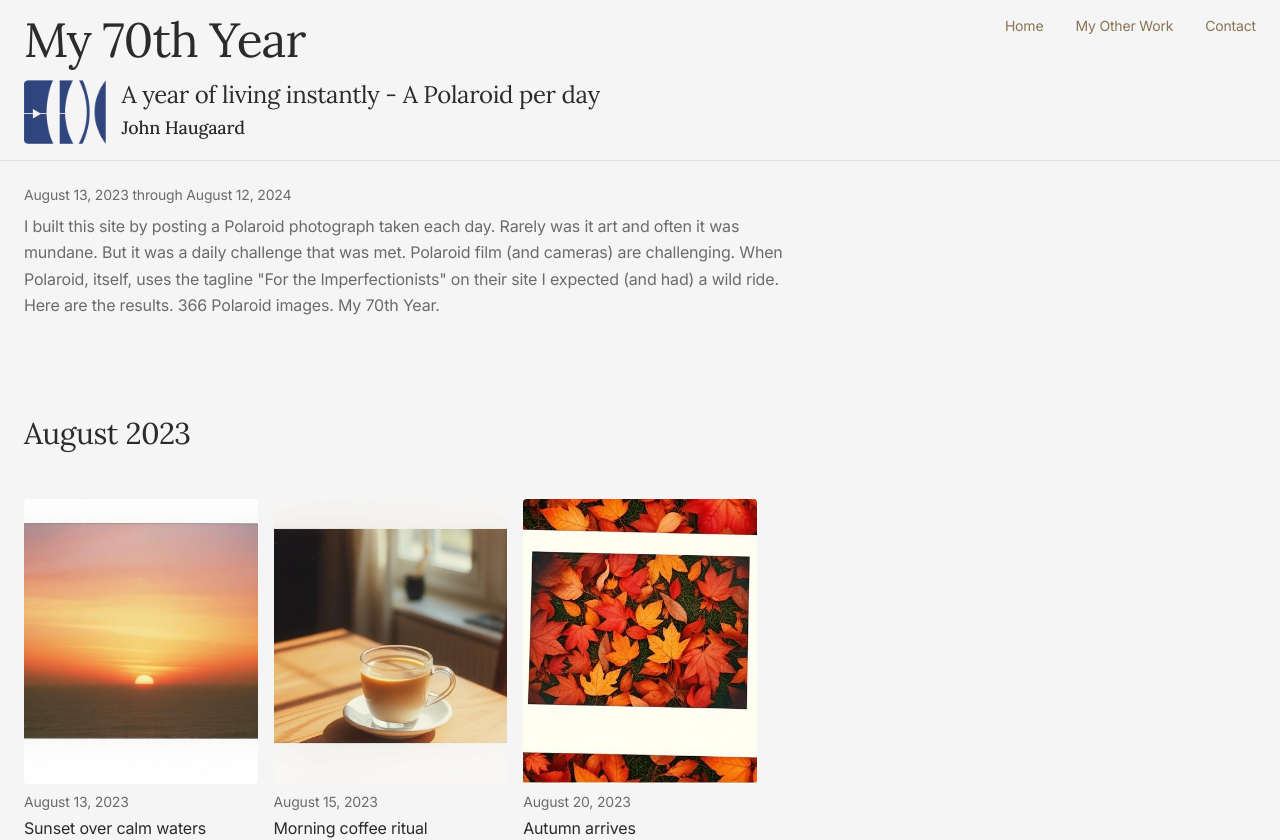
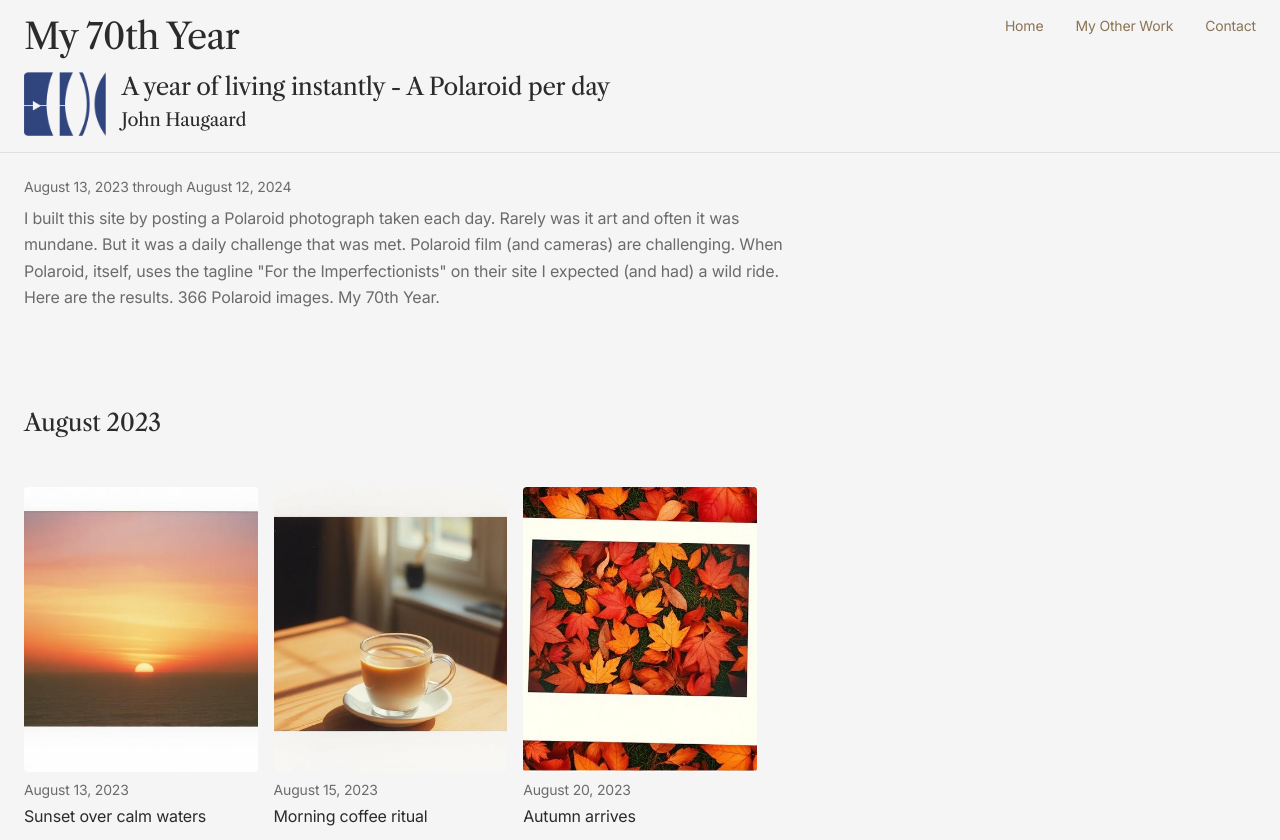
Before and after one commit to JHaugaard/seventy-spark-revive, a React (Vite) app: page / in a window 1280 px wide. Shown: the top 840 px of the page. Built offline with nearby package versions, Linux system fonts and the light colour scheme; the HTML template or start-up script is replaced by a standard one.

Commit message:
Refactor typography and header elements

```diff
--- a/index.html
+++ b/index.html
@@ -18,7 +18,7 @@
 
     <link rel="preconnect" href="https://fonts.googleapis.com">
     <link rel="preconnect" href="https://fonts.gstatic.com" crossorigin>
-    <link href="https://fonts.googleapis.com/css2?family=Lora:ital,wght@0,400;0,500;0,600;0,700;1,400&family=Inter:wght@300;400;500;600&display=swap" rel="stylesheet">
+    <link href="https://fonts.googleapis.com/css2?family=Libre+Caslon+Text:ital,wght@0,400;0,700;1,400&family=Inter:wght@300;400;500;600&display=swap" rel="stylesheet">
   </head>
 
   <body>
--- a/src/components/gallery/Header.tsx
+++ b/src/components/gallery/Header.tsx
@@ -7,7 +7,7 @@ const Header = () => {
       <header className="sticky top-0 bg-background/95 backdrop-blur-sm z-50 border-b border-border">
         <div className="max-w-[1400px] mx-auto px-6 py-4">
           <div className="flex justify-between items-start mb-4">
-            <h1 className="text-5xl font-light text-foreground">My 70th Year</h1>
+            <h1 className="text-4xl font-normal text-foreground">My 70th Year</h1>
             <nav className="flex gap-8">
               <Link
                 to="/"
--- a/src/components/gallery/MonthDivider.tsx
+++ b/src/components/gallery/MonthDivider.tsx
@@ -5,7 +5,7 @@ interface MonthDividerProps {
 const MonthDivider = ({ monthYear }: MonthDividerProps) => {
   return (
     <div className="col-span-full mt-12 mb-8">
-      <h2 className="text-3xl font-normal text-foreground">{monthYear}</h2>
+      <h2 className="text-2xl font-normal text-foreground">{monthYear}</h2>
     </div>
   );
 };
--- a/src/index.css
+++ b/src/index.css
@@ -59,7 +59,7 @@ All colors MUST be HSL.
     --space-2xl: 4rem;     /* 64px */
 
     /* Typography */
-    --font-heading: 'Lora', Georgia, serif;
+    --font-heading: 'Libre Caslon Text', Georgia, serif;
     --font-body: 'Inter', -apple-system, BlinkMacSystemFont, sans-serif;
     --font-primary: 'Inter', -apple-system, BlinkMacSystemFont, sans-serif;
 
```
